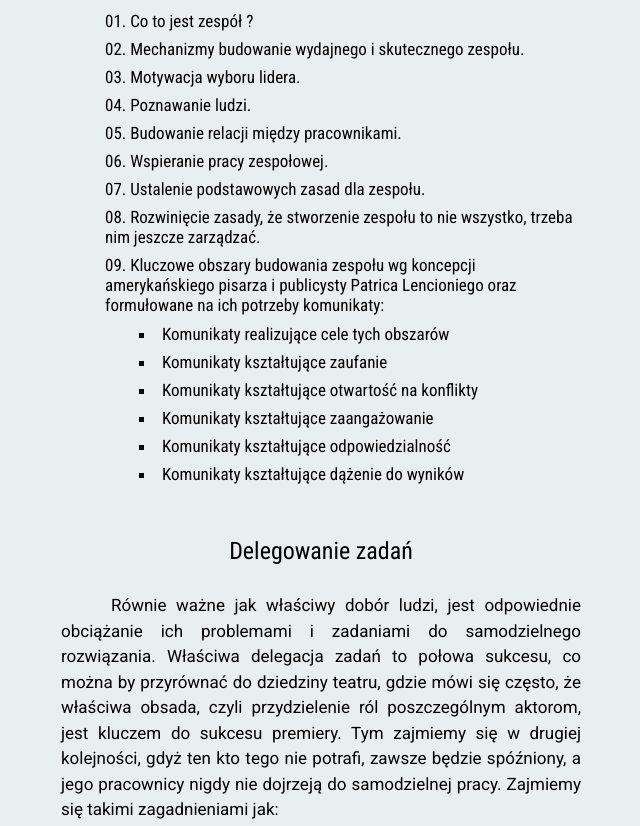
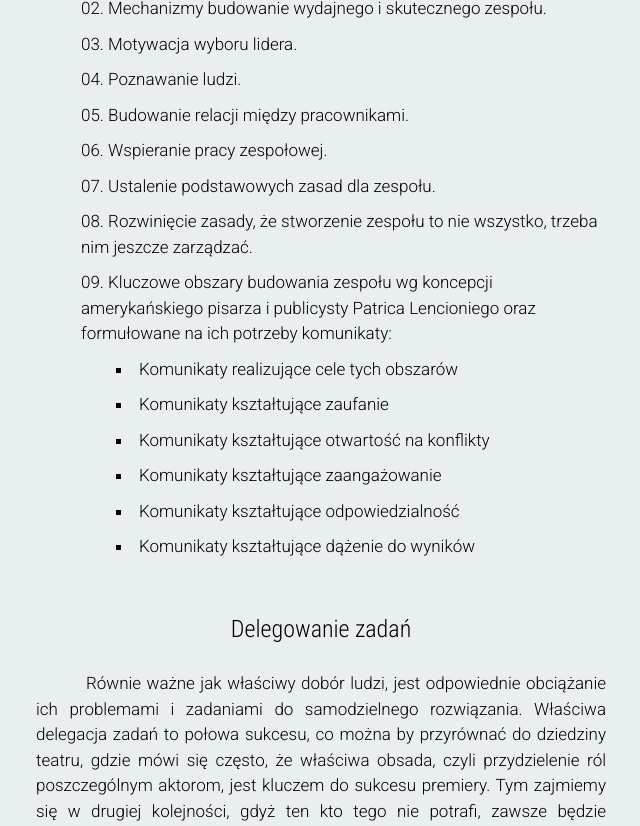
Before and after one commit to RSP2018/RSP2018.github.io, a plain HTML site: page p01.html in a window 1280 px wide. Shown: the part 754-1580 px from the top of the page, without its empty margins (319-959 px from the left). Drawn offline with Linux system fonts and the light colour scheme.

Commit message:
Add files via upload

```diff
--- a/p01.html
+++ b/p01.html
@@ -7,7 +7,7 @@
 <link href="https://fonts.googleapis.com/css?family=Roboto+Condensed:300,400" rel="stylesheet">
 <link href="https://fonts.googleapis.com/icon?family=Material+Icons"
       rel="stylesheet">
-<link href="https://fonts.googleapis.com/css?family=Roboto" rel="stylesheet">
+<link href="https://fonts.googleapis.com/css?family=Roboto:300,400" rel="stylesheet">
 
 
 <body>
--- a/resources/css/style.css
+++ b/resources/css/style.css
@@ -207,7 +207,7 @@ h1 {
     margin: 0px auto;
     padding: 20px;
     font-weight: 300;
-    letter-spacing: 1px;
+    letter-spacing: 2px;
     font-size: 200%;
 }
 
@@ -223,7 +223,7 @@ h2 {
 
 h3 {
     text-align: center;
-    font-weight: 400;
+    font-weight: 300;
     padding: 20px;
     margin-top: 25px;
     font-size: 120%;
@@ -254,7 +254,8 @@ p {
 	text-align: justify;
 	text-indent: 50px;
 	margin-top: 0.5em;
-    margin-bottom: 0.5em
+    margin-bottom: 0.5em;
+    font-weight: 300;
 }
 
 
@@ -288,6 +289,9 @@ text-indent: 10px;
 	padding-left: 20px;
 }
 
+
+
+
 /*.program-table td a{
     text-decoration: underline;
     color: #000;
@@ -302,7 +306,7 @@ text-indent: 10px;
 
 /*========== AUTHOR INFO =========*/
 .author-info{
-    max-width: 550px;
+    max-width: 600px;
     margin: auto;
     padding: 0 20px;
 }
@@ -385,7 +389,7 @@ text-indent: 10px;
 }
 
 .article {
-    max-width: 550px;
+    max-width: 600px;
     padding: 0 15px;
     margin: auto;
     }
@@ -395,11 +399,14 @@ text-indent: 10px;
     list-style-position: inside;
     font-size: 85%;
     margin: 10px 0px 25px 40px;
+    font-family: 'Roboto', sans-serif;
+    font-weight: 300;
+
     }
 
 .art-list li {
-    line-height: ;
-    padding: 4px
+    line-height: 150% ;
+    padding: 5px;
     }
 
 
```
Also changed, not shown: index.html (+1 -2 lines), p02.html (+1 -1 lines), p03.html (+1 -1 lines), p04.html (+1 -1 lines), p05.html (+1 -1 lines), p06.html (+1 -1 lines), p07.html (+1 -1 lines).
